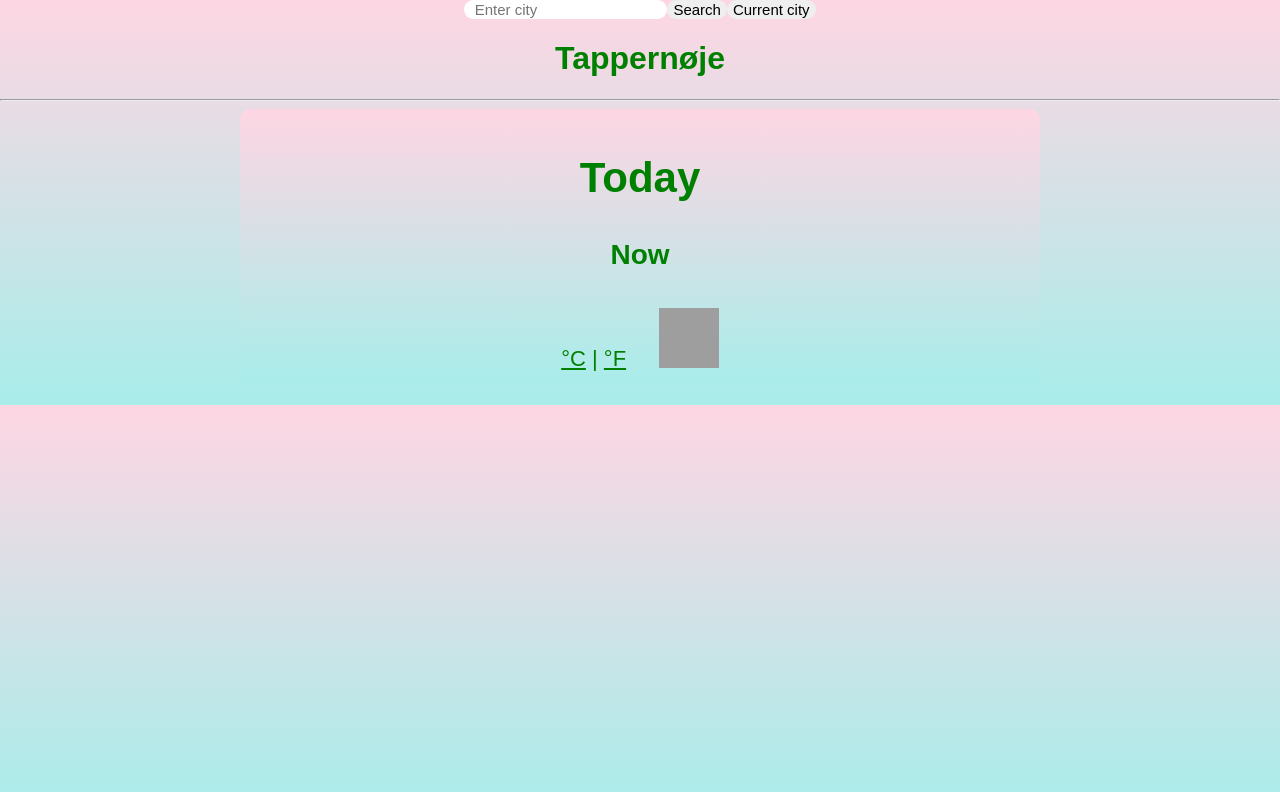
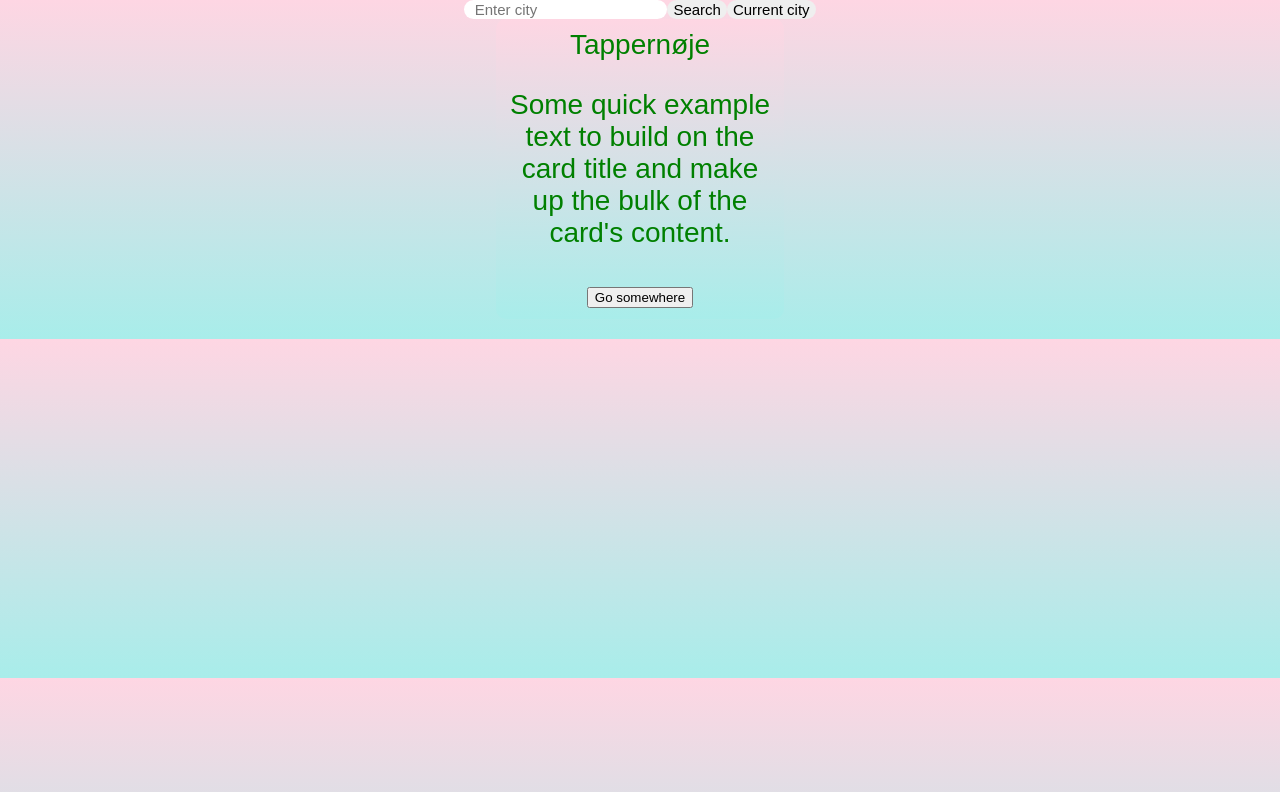
Before and after one commit to emiliews/weather-react-app, a React (Create React App) app: page / in a window 1280 px wide. Shown: the top 792 px of the page. Built offline with nearby package versions, Linux system fonts and the light colour scheme; grey boxes are pictures that could not be loaded.

Commit message:
imported card and button from react bootstrap

```diff
--- a/src/Box.js
+++ b/src/Box.js
@@ -1,5 +1,7 @@
 import React from "react";
 import "./Box.css";
+import Card from 'react-bootstrap/Card'
+import Button from 'react-bootstrap/Button'
 
 export default function Box() {
   let weatherData = {
@@ -16,39 +18,15 @@ export default function Box() {
 
   return (
     <div className="Box">
-      <h1 id="city-header">{weatherData.city}</h1>
-      <hr />
-      <div className="card text-center">
-        <div className="card-body">
-          <h2 className="card-title" id="day">
-            Today
-          </h2>
-          <h4 className="card-title" id="time">
-            {" "}
-            Now{" "}
-          </h4>
-          <div className="card-text">
-            <span className="tempUnit" id="tempUnit">
-              <a href="/" id="celsius-link" className="active temp">
-                °C
-              </a>{" "}
-              |{" "}
-              <a href="/" id="fahrenheit-link" className="temp">
-                °F
-              </a>
-            </span>
-            &#8287;&#8287;&#8287;&#8287;{" "}
-            <span>
-              <img
-                src={weatherData.imgUrl}
-                alt={weatherData.description}
-                style={{ width: 60, height: 60 }}
-              />
-            </span>
-
-          </div>
-        </div>
-      </div>
+      <Card style={{ width: '18rem' }}>
+        <Card.Body>
+            <Card.Title id="city-header">{weatherData.city}</Card.Title>
+            <Card.Text>
+            Some quick example text to build on the card title and make up the bulk of the card's content.
+            </Card.Text>
+            <Button variant="primary">Go somewhere</Button>
+        </Card.Body>
+      </Card>
     </div>
   );
 }
```
